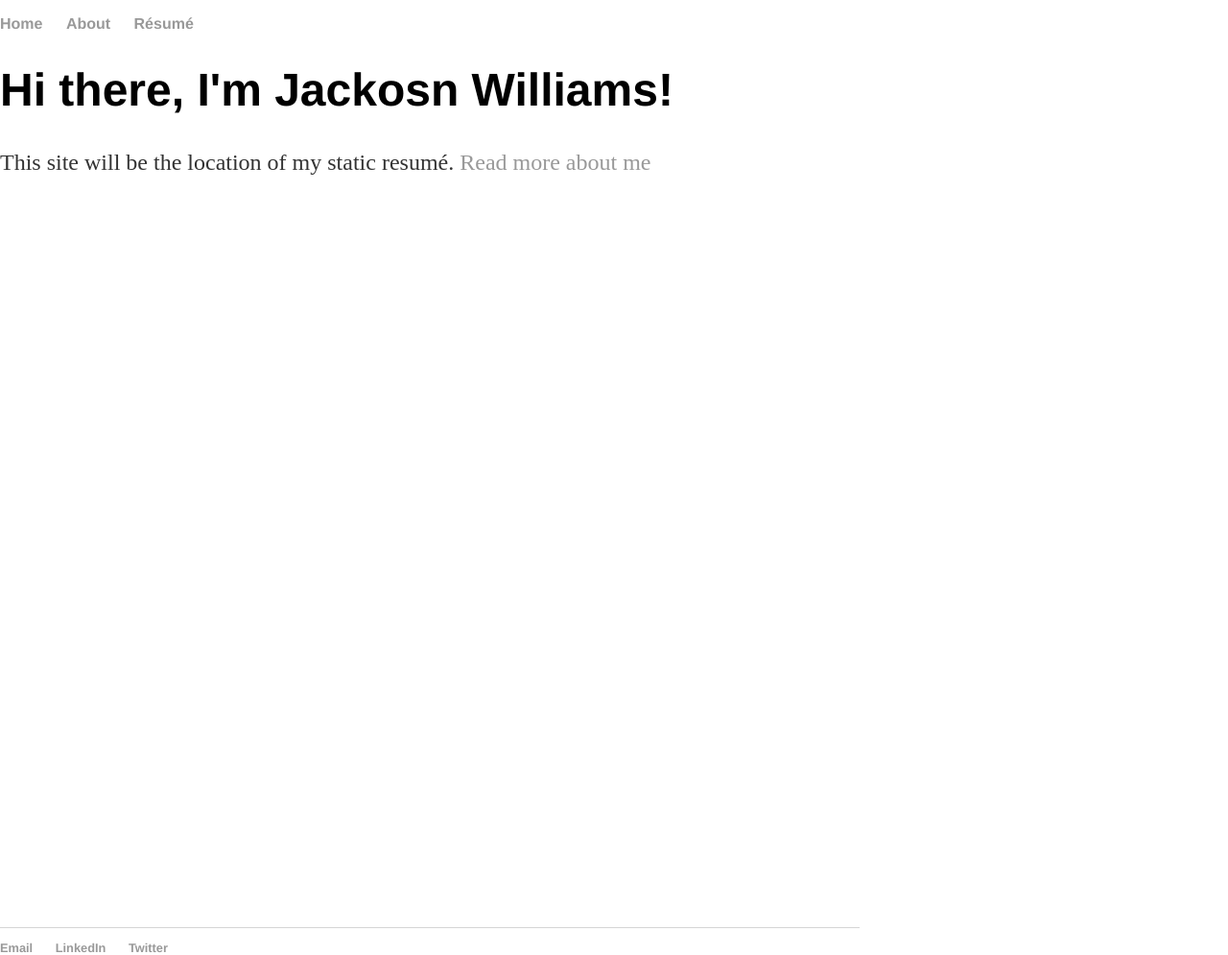
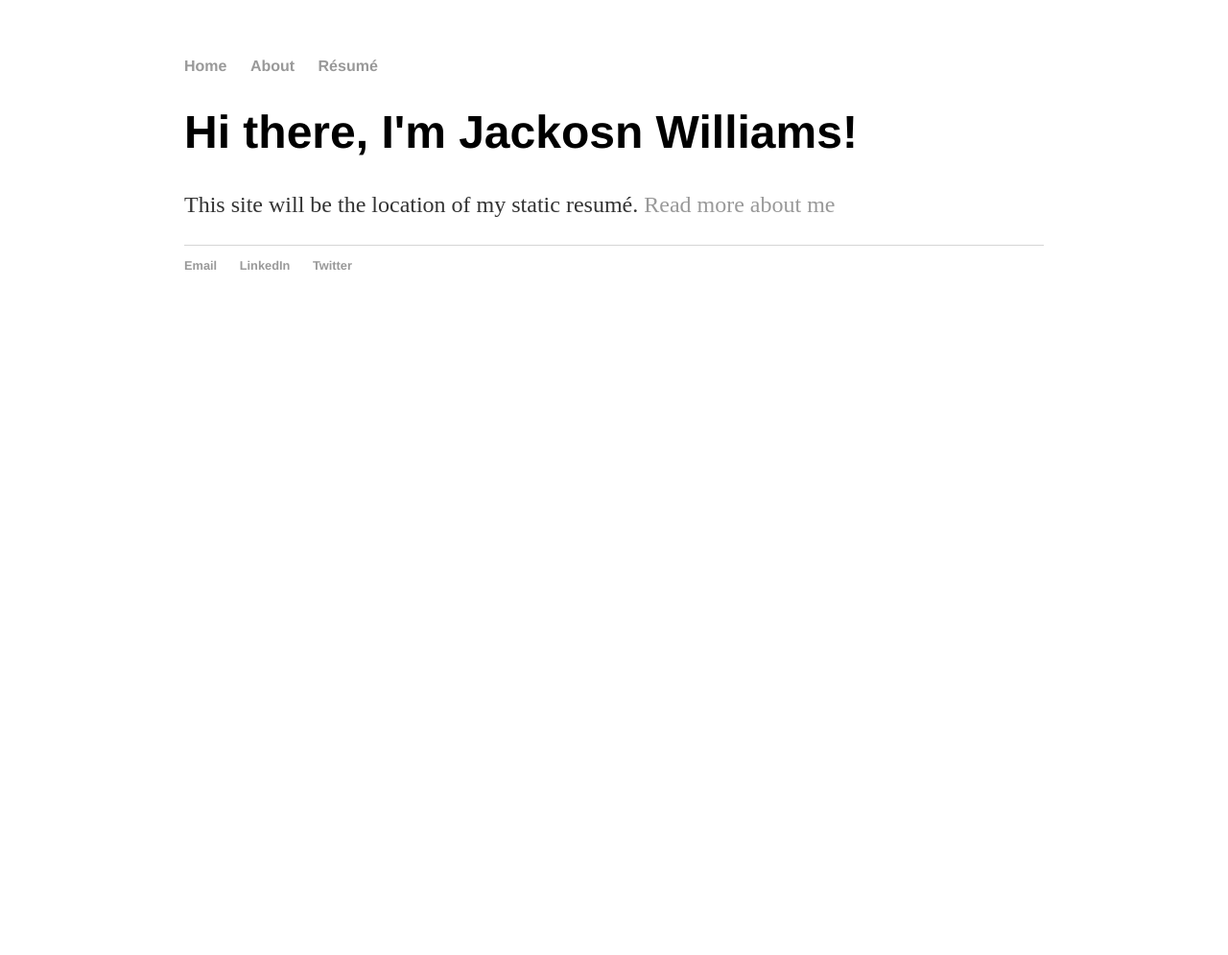
Before and after one commit to jacksoncwilliams/jackson-erin, a Jekyll site: the page built from index.html, in a window 1280 px wide. Shown: the whole page at 96% size. Built offline with Jekyll 4.4.1, drawn with Linux system fonts in a browser that asks for light colours; after the commit the page ends 900 px from its top, so only the background shows below that.

Commit message:
Update default.html

```diff
--- a/_layouts/default.html
+++ b/_layouts/default.html
@@ -8,7 +8,7 @@
 			<link rel="icon" href="/myfavicon.ico" type="image/x-icon">
 			<link rel="apple-touch-icon-precomposed" href="myfavicon-152.png">
 			<style type="text/css">
-   			html, body, div, iframe { margin:0; padding:0; height:100%; }
+   			iframe { margin:0; padding:0; height:100%; }
 			 iframe { position:fixed; display:block; width:100%; border:none; }
 			</style>
 		<body>
```
